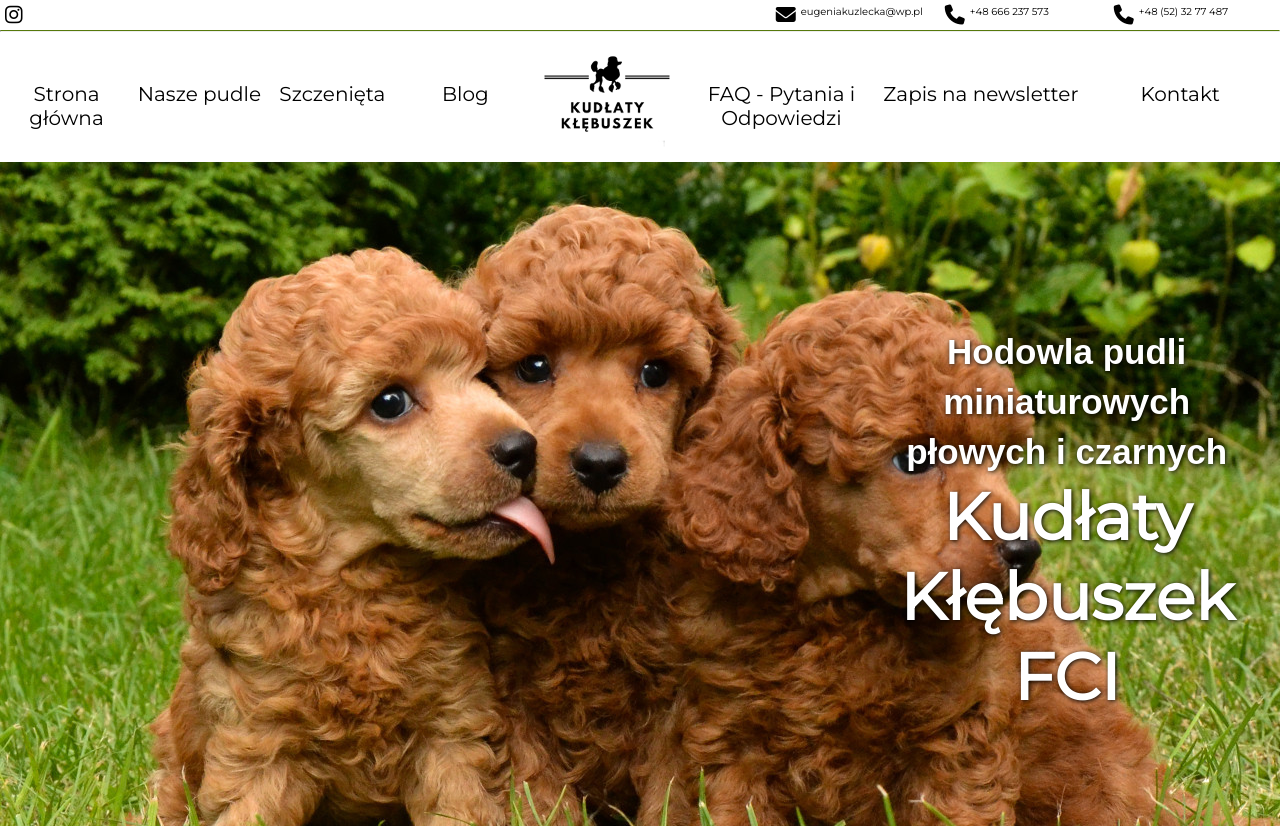
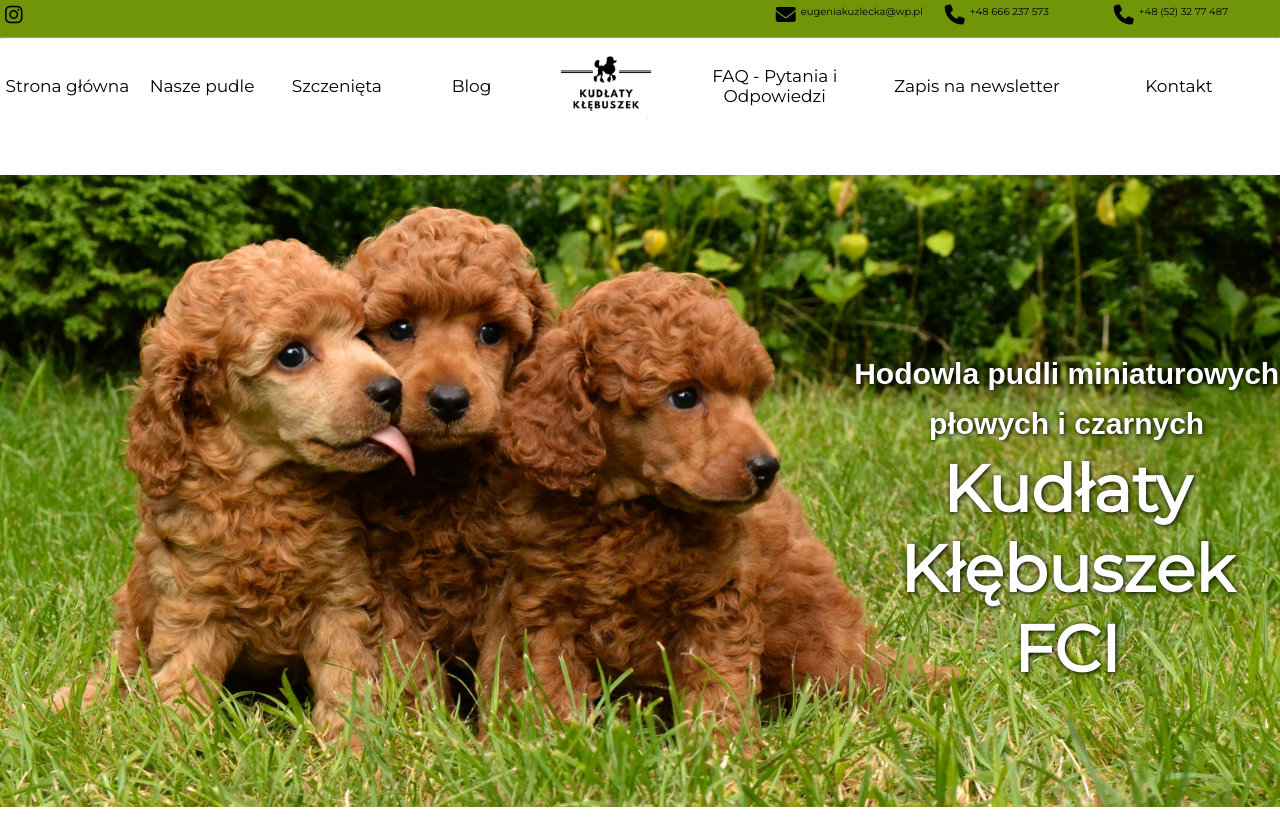
Before and after one commit to BeataMekal/kudlatyklebuszek-new-site, a plain HTML site: page index.html in a window 1280 px wide. Shown: the top 828 px of the page. Drawn offline with nearby package versions, Linux system fonts and the light colour scheme; a web font is replaced by a local one.

Commit message:
header image, banner, menu height improve

```diff
--- a/css/style.css
+++ b/css/style.css
@@ -13,7 +13,6 @@ html{
 #container{
 	margin: 0 auto;
 	width: 100%;
-	/*height: 500px;*/
 	font-family: arial;
 
 		}
@@ -25,14 +24,14 @@ html{
 		.contact-banner ul{
 			list-style-type: none;
 			display: flex;
-			background-color: white;
-			height:25px;
+			background-color: #719509;
+			height:4vh;
 			padding-top: 5px;
 		}
-		hr{
-			border-top: 1px solid #56790b;
+		/*---hr{
+			border-top: 1px solid #719509;
 
-		}
+		}--*/
 		.contact-banner .text{
 			padding-left: 5px;
 			padding-right: 5px;
@@ -104,6 +103,7 @@ html{
 		 #upper-menu{
 
 			width: 100%;
+			height:17vh;
 			/*bottom:0;*/
 			/*font-family: 'Lato', sans-serif;*/
 			font-family: 'Montserrat', sans-serif;
@@ -113,6 +113,7 @@ html{
 		#upper-menu ul{
 			display: flex;
 			justify-content: center;
+			align-items: center;
 			flex-wrap: wrap;
 
 		}
@@ -120,18 +121,18 @@ html{
 		#upper-menu li{
 			list-style-type: none;
 			/* flex-basis:12.5%; */
-			font-size: 2.0rem;
+			font-size: 1.7rem;
 			text-align: center;
 		}
 		.logo{
 			flex: 2;
 		}
 		.menu-front{
-			padding-top: 50px;
+
 			flex: 2;
 		}
 		.menu-back{
-			padding-top: 50px;
+
 			flex: 3;
 		}
 
@@ -152,10 +153,12 @@ html{
 		.header-image{
 			background-image: url("../img/Kudlaty-Klebuszek-szczenieta-pudle-morelowe2020n.jpg");
 			background-repeat: no-repeat;
-			height: 83%;
-			/* display: flex; */
+			background-size: cover;
+			height:79vh;
 			display:grid;
 			grid-template-columns: repeat(3,1fr);
+
+
 
 		}
 
@@ -170,7 +173,7 @@ html{
 
 			}
 			.header-tittle h1{
-				font-size: 3.5rem;
+				font-size: 3.0rem;
 				line-height: 5.0rem;
 
 			}
--- a/index.html
+++ b/index.html
@@ -43,7 +43,7 @@
 								<li class="menu-front text3"><a href="#">Szczenięta</a></li>
 								<li class="menu-front text4"><a href="#">Blog</a></li>
 								<li class="logo"><a href="#" title="Wróć do strony głównej">
-									<img class="logo" alt="logo" src="img/logo.png">
+									<img class="logo" alt="logo" src="img/logo.png" height="90px">
 								</a>
 								</li>
 								<li class="menu-back text5"><a href="#">FAQ - Pytania i Odpowiedzi</a></li>
```
